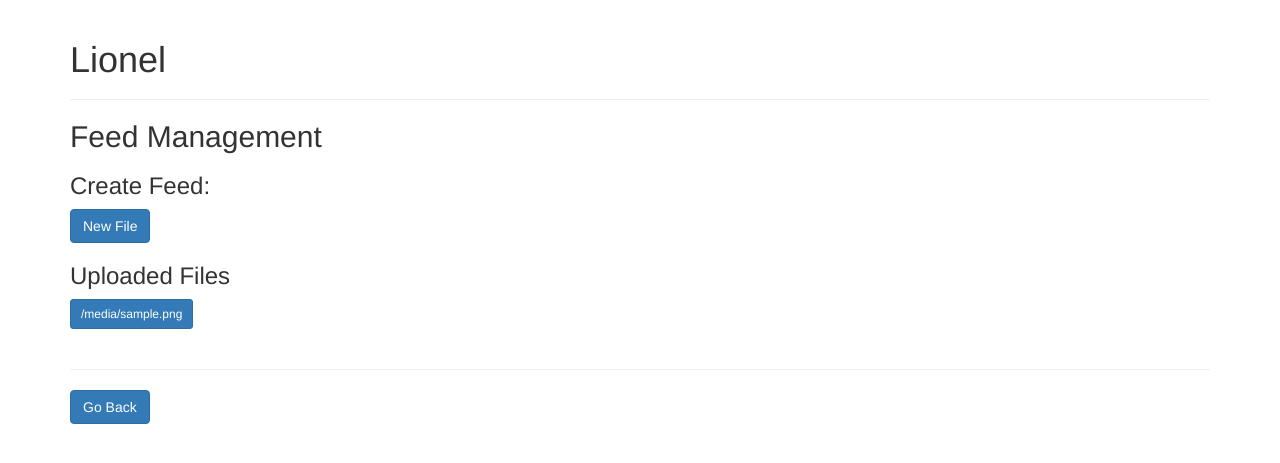
After one commit to lnlfp/lnlfp, a Django app: template loader/templates/files.html in a window 1280 px wide. The commit adds this page. Shown: the top 463 px of the page. Run offline with Django 3.2, Linux system fonts and the light colour scheme; the template is opened without the code that fills it: most values are stand-ins (such as "Sample title", 1, 10 or a date in 2020); some libraries are stand-ins or nearby versions.

Commit message:
Adding a file viewer for users.

```diff
--- a/loader/models.py
+++ b/loader/models.py
@@ -144,7 +144,7 @@ class File(models.Model):
 
         :return: str, identifying string for this file.
         """
-        return self.upload_date.strftime('%Y%m%d') + '/' + self.file.name
+        return self.upload_date.strftime('%Y/%m/%d') + '/' + os.path.split(self.data.name)[-1]
 
 
 class Procedure(models.Model):
--- /dev/null
+++ b/loader/templates/files.html
@@ -0,0 +1,31 @@
+<!DOCTYPE html>
+<html lang="en">
+<head>
+    <meta charset="UTF-8">
+    <title></title>
+</head>
+<body>
+
+</body>
+{% extends "base.html" %}
+{% block content %}
+    <h2>Feed Management</h2>
+    <h3>Create Feed:</h3>
+    <a href="{% url 'loader:load_file' %}" class="btn btn-primary">New File</a>
+    <br>
+    <h3>Uploaded Files</h3>
+    <table>
+        <tbody>
+            {% for file in user_files %}
+            <tr>
+                <td>
+                    <a href="{% url 'loader:view_file' pk=file.pk %}" class="btn btn-sm btn-block btn-primary">{{ file }}</a>
+                </td>
+            </tr>
+            {% endfor %}
+        </tbody>
+    </table>
+<br>
+<hr>
+<a href="{% url 'loader:user_home' %}" class="btn btn-primary">Go Back</a>
+{% endblock content %}
--- a/loader/templates/home.html
+++ b/loader/templates/home.html
@@ -2,6 +2,9 @@
 {% block content %}
     <h2>{{ user.username }}</h2>
     <div class="jumbotron">
+        <a href="{% url 'loader:user_files' %}" class="btn btn-primary btn-block">View Files</a>
+        <br>
+        <br>
         <a href="{% url 'loader:user_feeds' %}" class="btn btn-primary btn-block">Manage Feeds</a>
         <br>
         <br>
--- a/loader/urls.py
+++ b/loader/urls.py
@@ -6,11 +6,12 @@ urlpatterns = [
     url(r'^login_to_app/$', views.login_to_app, name='login_to_app'),
     url(r'^logout/$', views.logout_of_app, name='logout_of_app'),
     url(r'^$', views.UserHomeView.as_view(), name='user_home'),
+    url(r'^files/$', views.FileListView.as_view(), name='user_files'),
     url(r'^feeds/$', views.FeedListView.as_view(), name='user_feeds'),
     url(r'^feeds/(?P<pk>[0-9]+)/$', views.FeedUpdate.as_view(), name='update_feed'),
     url(r'^feeds/create/$', views.FeedCreate.as_view(), name='create_feed'),
     url(r'^users/(?P<pk>[0-9]+)/$', views.UserUpdate.as_view(), name='update_user'),
     url(r'^users/create/$', views.UserCreate.as_view(), name='create_user'),
-    url(r'^table/(?P<file_pk>[0-9]+)/$', views.view_file, name='view_file'),
+    url(r'^files/(?P<pk>[0-9]+)/$', views.view_file, name='view_file'),
     url(r'^new_file/$', views.LoadFileView.as_view(), name='load_file'),
 ]
```
Also changed, not shown: loader/views.py (+18 -2 lines).
